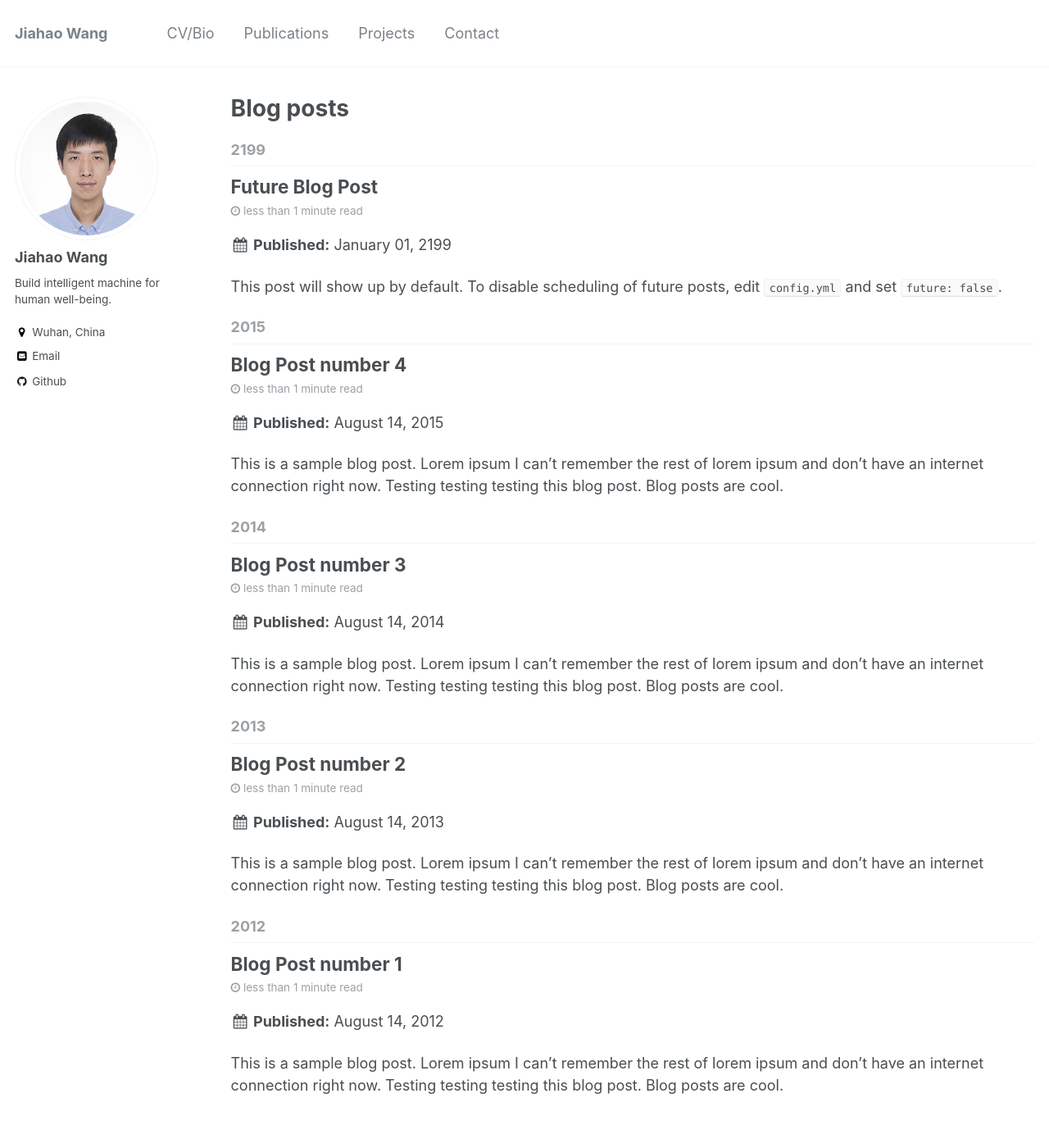
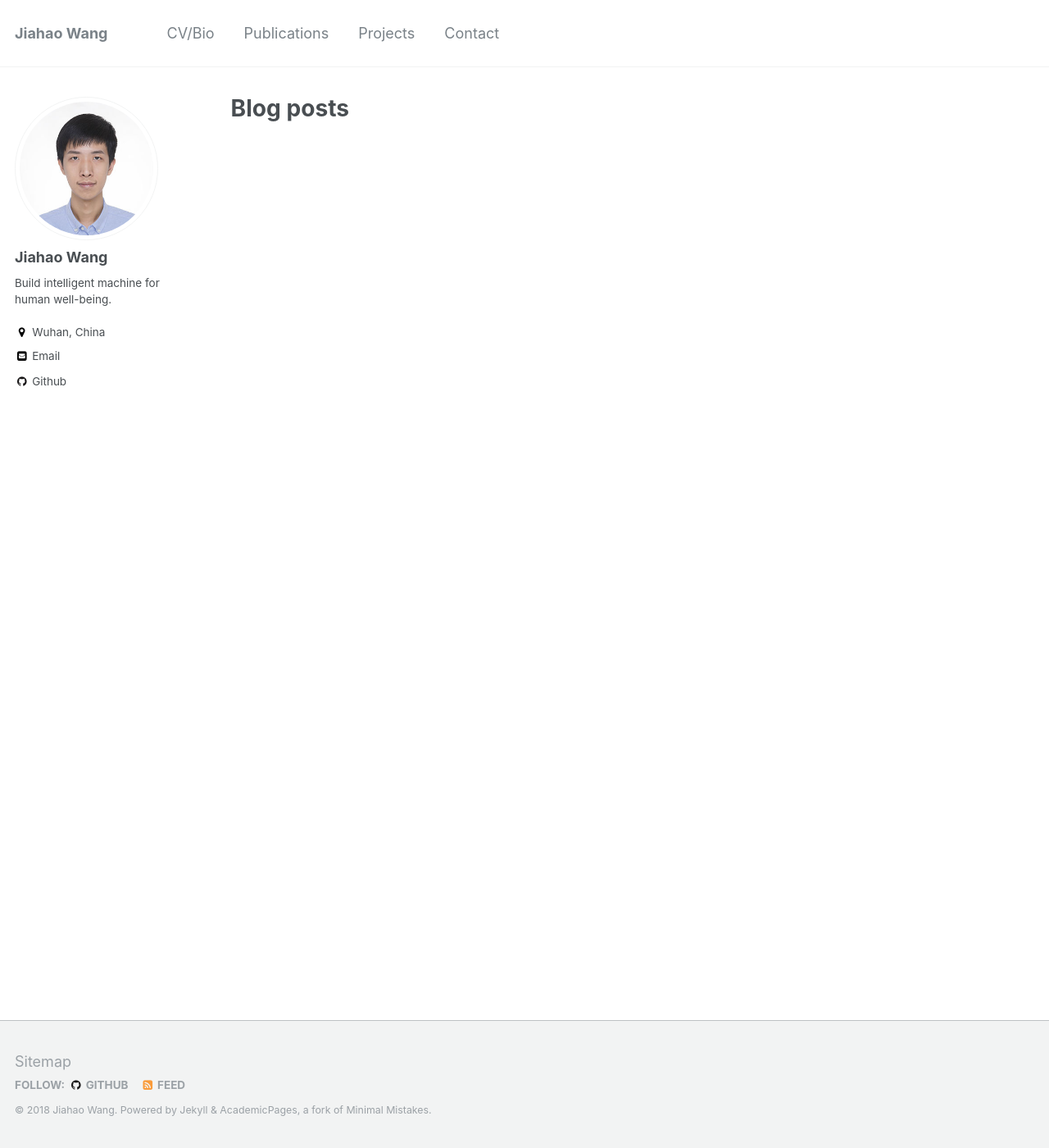
Before and after one commit to JiahaoPlus/JiahaoPlus.github.io, a Jekyll site: the page built from _pages/year-archive.html, in a window 1280 px wide and 1400 px high. Shown: the whole window at 82% size. Built offline with Jekyll 4.4.1, drawn with Linux system fonts in a browser that asks for light colours.

Commit message:
update '_config.yml'

```diff
--- a/_config.yml
+++ b/_config.yml
@@ -10,7 +10,7 @@ locale                   : "en-US"
 title                    : "Jiahao Wang"
 title_separator          : "-"
 name                     : &name "Jiahao Wang"
-description              : &description "I am an information processor."
+description              : &description "Candidate for Bachelor, EE, Wuhan University."
 url                      : https://JiahaoPlus.github.io # the base hostname & protocol for your site e.g. "https://mmistakes.github.io"
 baseurl                  : "" # the subpath of your site, e.g. "/blog"
 repository               : "JiahaoPlus/JiahaoPlus.github.io"
@@ -57,7 +57,7 @@ yandex_site_verification :
 
 # Social Sharing
 twitter:
-  username               : &twitter
+  username               :  #&twitter
 facebook:
   username               :
   app_id                 :
@@ -257,14 +257,14 @@ timezone: America/Los_Angeles # http://en.wikipedia.org/wiki/List_of_tz_database
 # Plugins
 gems:
   - jekyll-paginate
-  - jekyll-sitemap
+#  - jekyll-sitemap
   - jekyll-gist
   - jekyll-feed
   - jekyll-redirect-from
 # mimic GitHub Pages with --safe
 whitelist:
   - jekyll-paginate
-  - jekyll-sitemap
+#  - jekyll-sitemap
   - jekyll-gist
   - jekyll-feed
   - jemoji
--- a/_posts/2012-08-14-blog-post-1.md
+++ /dev/null
@@ -1,20 +0,0 @@
----
-title: 'Blog Post number 1'
-date: 2012-08-14
-permalink: /posts/2012/08/blog-post-1/
-tags:
-  - cool posts
-  - category1
-  - category2
----
-
-This is a sample blog post. Lorem ipsum I can't remember the rest of lorem ipsum and don't have an internet connection right now. Testing testing testing this blog post. Blog posts are cool.
-
-Headings are cool
-======
-
-You can have many headings
-======
-
-Aren't headings cool?
-------
--- a/_posts/2013-08-14-blog-post-2.md
+++ /dev/null
@@ -1,20 +0,0 @@
----
-title: 'Blog Post number 2'
-date: 2013-08-14
-permalink: /posts/2013/08/blog-post-2/
-tags:
-  - cool posts
-  - category1
-  - category2
----
-
-This is a sample blog post. Lorem ipsum I can't remember the rest of lorem ipsum and don't have an internet connection right now. Testing testing testing this blog post. Blog posts are cool.
-
-Headings are cool
-======
-
-You can have many headings
-======
-
-Aren't headings cool?
-------
--- a/_posts/2014-08-14-blog-post-3.md
+++ /dev/null
@@ -1,20 +0,0 @@
----
-title: 'Blog Post number 3'
-date: 2014-08-14
-permalink: /posts/2014/08/blog-post-3/
-tags:
-  - cool posts
-  - category1
-  - category2
----
-
-This is a sample blog post. Lorem ipsum I can't remember the rest of lorem ipsum and don't have an internet connection right now. Testing testing testing this blog post. Blog posts are cool.
-
-Headings are cool
-======
-
-You can have many headings
-======
-
-Aren't headings cool?
-------
--- a/_posts/2199-01-01-future-post.md
+++ /dev/null
@@ -1,11 +0,0 @@
----
-title: 'Future Blog Post'
-date: 2199-01-01
-permalink: /posts/2012/08/blog-post-4/
-tags:
-  - cool posts
-  - category1
-  - category2
----
-
-This post will show up by default. To disable scheduling of future posts, edit `config.yml` and set `future: false`.
```
Also changed, not shown: _pages/projects.md (+2 -5 lines), _posts/2015-08-14-blog-post-4.md (deleted, +0 -20 lines).
